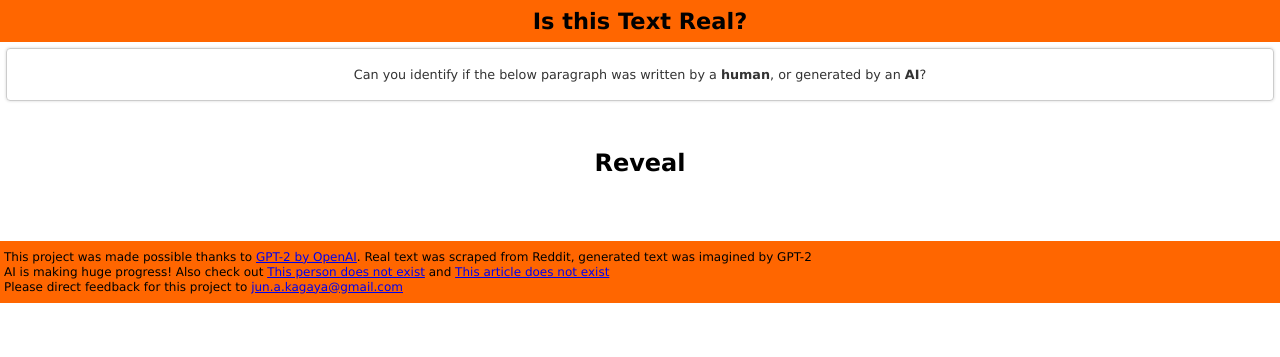
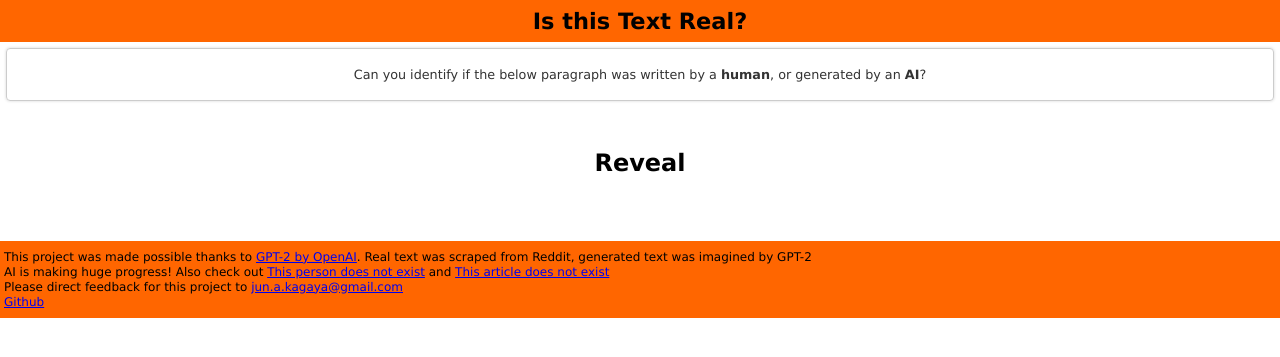
Before and after one commit to gieoon/isthistextreal, a Flask app: template templates/index.html in a window 1280 px wide. Shown: the top 357 px of the page. Run offline with Flask 2, Linux system fonts and the light colour scheme; the template is opened without the code that fills it, so the values that code supplies are empty; parts of the project's set-up code (start-up, migrations or seed data) failed here and were passed over.

Commit message:
added repo

```diff
--- a/templates/index.html
+++ b/templates/index.html
@@ -34,6 +34,7 @@
 		<p>This project was made possible thanks to <a href='https://openai.com/blog/better-language-models/'>GPT-2 by OpenAI</a>. Real text was scraped from Reddit, generated text was imagined by GPT-2</p>
 		<p>AI is making huge progress! Also check out <a href='https://www.thispersondoesnotexist.com/'>This person does not exist</a> and <a href='https://thisarticledoesnotexist.com/'>This article does not exist</a></p>
 		<p>Please direct feedback for this project to <a href='mailto:jun.a.kagaya@gmail.com'>jun.a.kagaya@gmail.com</a></p>
+		<p><a href='https://github.com/gieoon/isthistextreal'>Github</a></p>
 <!-- 		<div>
 			<table>
 				<tbody>
```
